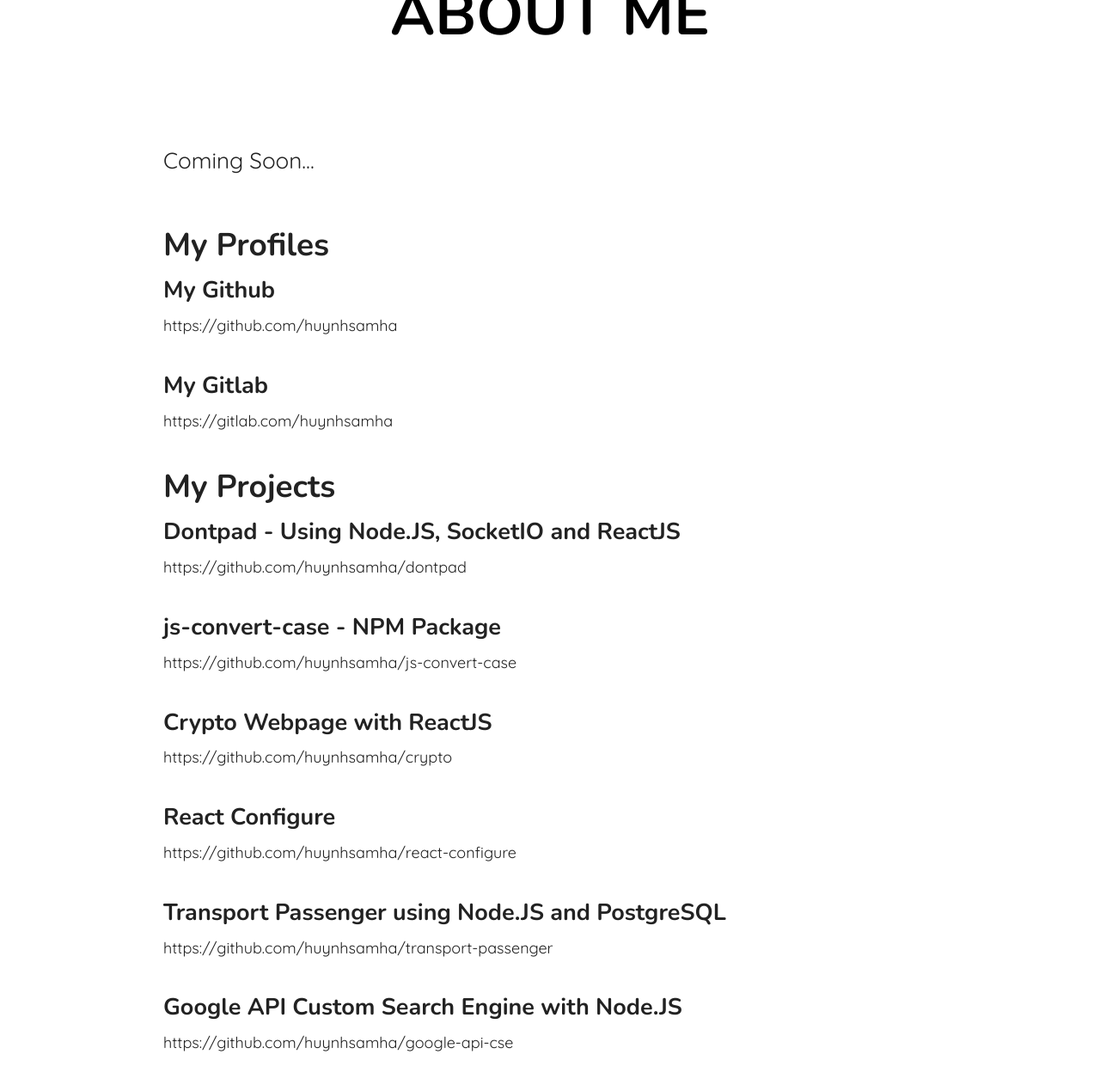
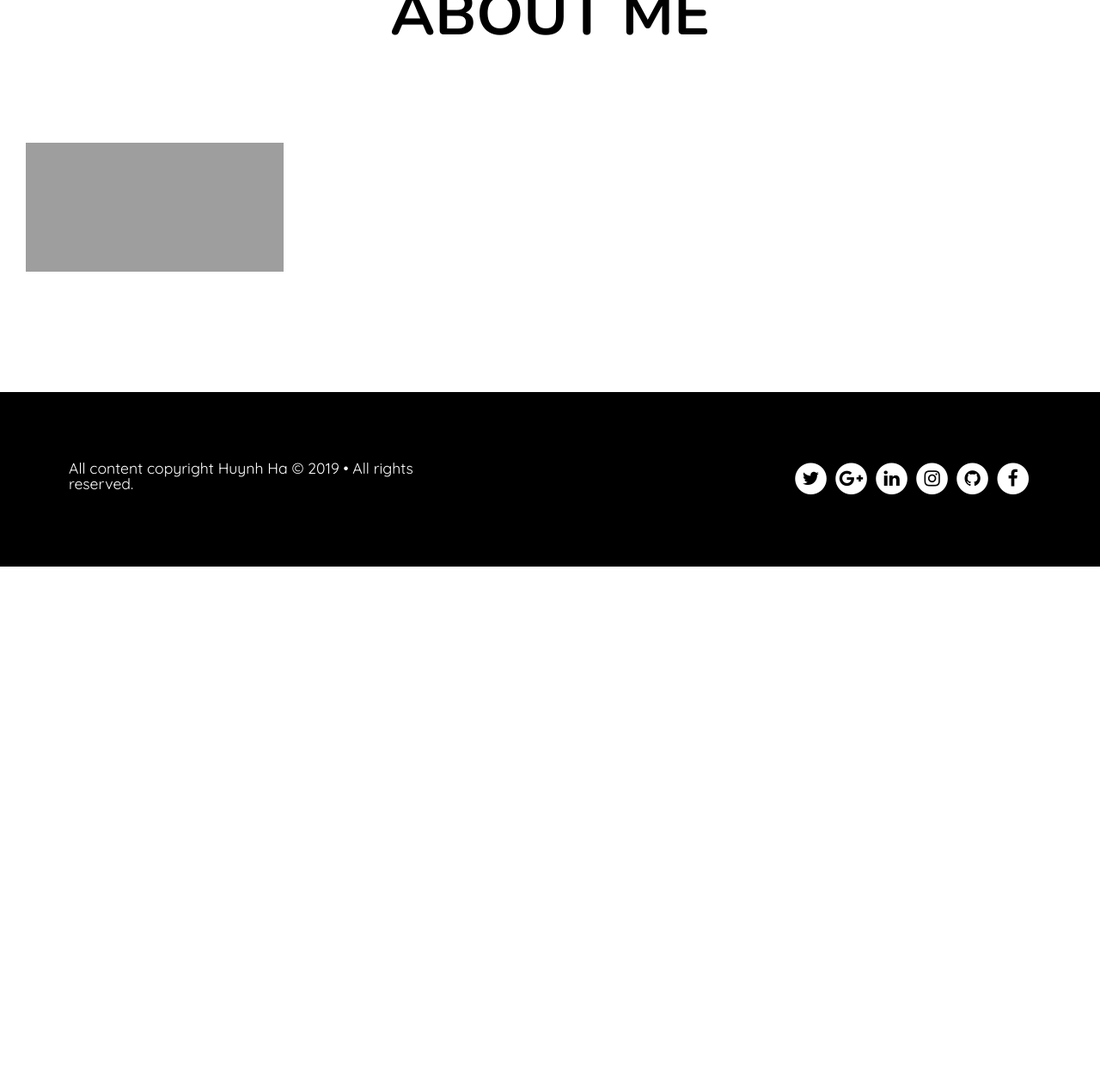
Before and after one commit to huynhsamha/huynhsamha.github.io, a Jekyll site: the page built from about.md, in a window 1280 px wide and 1400 px high, scrolled down 211 px. Shown: the top 1262 px of the window at 86% size. Built offline with Jekyll 4.4.1, drawn with Linux system fonts in a browser that asks for light colours; nearby versions of some CDN libraries; after the commit the page ends 900 px from its top, so only the background shows below that; grey boxes are pictures that could not be loaded.

Commit message:
fix readme

```diff
--- a/about.md
+++ b/about.md
@@ -11,33 +11,7 @@
   <figcaption>huynhsamha (Sam)</figcaption>
 </figure> -->
 
-Coming Soon...
-
-## My Profiles
-### My Github
-https://github.com/huynhsamha
-
-### My Gitlab
-https://gitlab.com/huynhsamha
-
-## My Projects
-### Dontpad - Using Node.JS, SocketIO and ReactJS
-https://github.com/huynhsamha/dontpad
-
-### js-convert-case - NPM Package
-https://github.com/huynhsamha/js-convert-case
-
-### Crypto Webpage with ReactJS
-https://github.com/huynhsamha/crypto
-
-### React Configure
-https://github.com/huynhsamha/react-configure
-
-### Transport Passenger using Node.JS and PostgreSQL
-https://github.com/huynhsamha/transport-passenger
-
-### Google API Custom Search Engine with Node.JS
-https://github.com/huynhsamha/google-api-cse
+<iframe src="https://www.visualcv.com/huynhsamha/" style="border:none;"></iframe>
 
 {% assign total_words = 0 %}
 {% assign total_readtime = 0 %}
```
